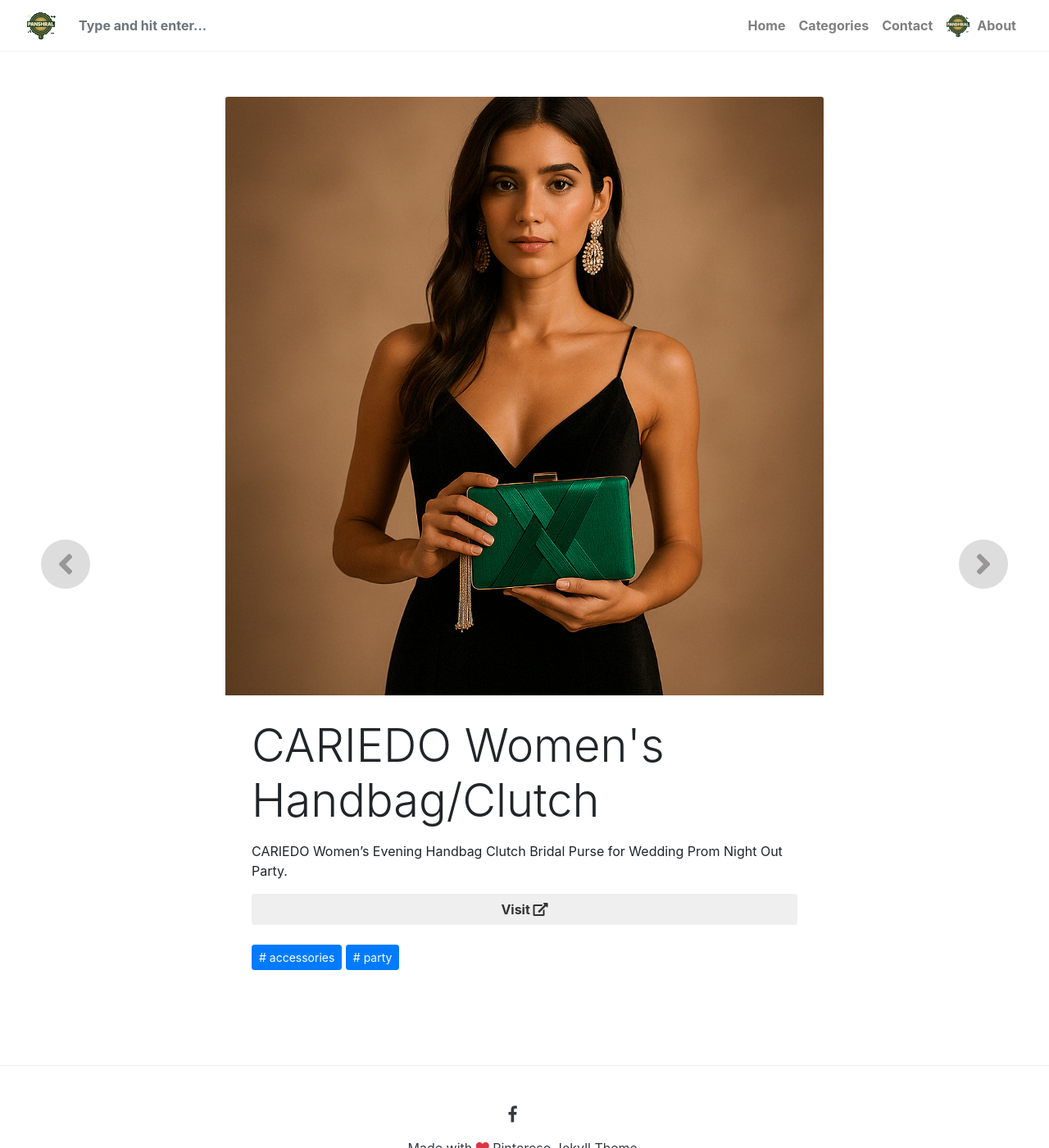
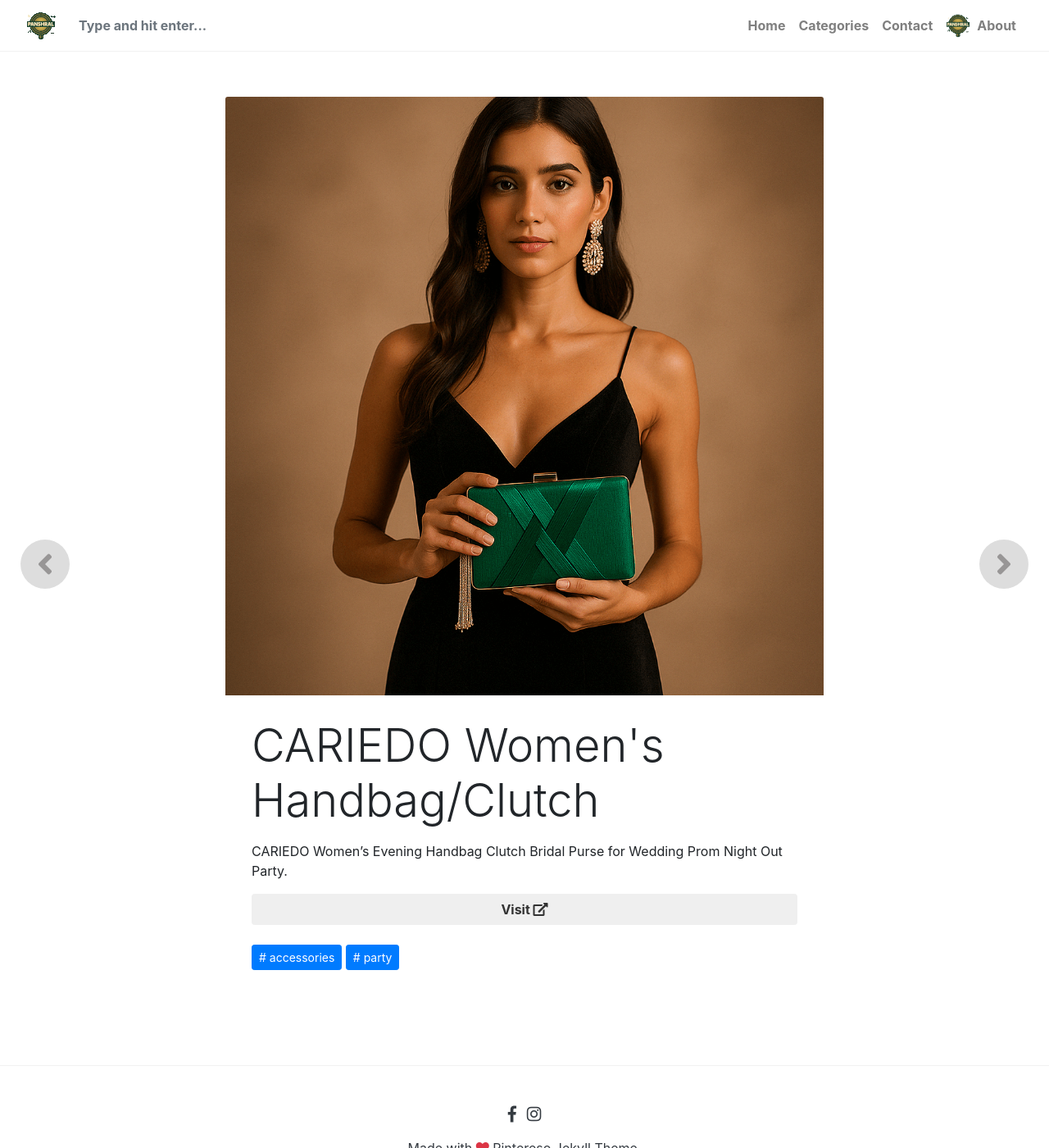
Before and after one commit to Panshral/Panshral.github.io, a Jekyll site: the page built from _posts/2025/April/2025-04-17-P2-Cariedo-Clutch.md, in a window 1280 px wide and 1400 px high. Shown: the whole window at 82% size. Built offline with Jekyll 4.4.1, drawn with Linux system fonts in a browser that asks for light colours; nearby versions of some CDN libraries; library files that are not in the unit come from our copies; comment, search, counter and statistics services are not loaded.

Commit message:
changes to navigation #4

```diff
--- a/_includes/footer-social.html
+++ b/_includes/footer-social.html
@@ -1,8 +1,7 @@
 <!--  Replace footer social links here -->
 
-<li class="d-inline-block ml-1 mr-1"><a target="_blank" href="www.facebook.com/panshral" class="text-dark"><i class="fab fa-facebook-f"></i></a>
-</li>
-<li class="d-inline-block ml-1 mr-1"><a target="_blank" href="www.instagram.com/panshral" class="text-dark"><i class="fa fa-instagram"></i></a></li>
+<li class="d-inline-block ml-1 mr-1"><a target="_blank" href="https://www.facebook.com/panshral" class="text-dark"><i class="fab fa-facebook-f"></i></a></li>
+<li class="d-inline-block ml-1 mr-1"><a target="_blank" href="https://www.instagram.com/panshral" class="text-dark"><i class="fab fa-instagram"></i></a></li>
 
 <!--
 <li class="d-inline-block ml-1 mr-1"><a target="_blank" href="https://twitter.com/wowthemesnet" class="text-dark"><i class="fab fa-twitter"></i></a></li>
--- a/_includes/menu-social.html
+++ b/_includes/menu-social.html
@@ -1,5 +1,5 @@
-<li class="d-inline-block ml-1 mr-1"><a target="_blank" href="www.facebook.com/panshral" class="text-dark"><i class="fa fa-facebook"></i></a></li>
-<li class="d-inline-block ml-1 mr-1"><a target="_blank" href="www.instagram.com/panshral" class="text-dark"><i class="fa fa-instagram"></i></a></li>
+<li class="d-inline-block ml-1 mr-1"><a target="_blank" href="https://www.facebook.com/panshral" class="text-dark"><i class="fab fa-facebook"></i></a></li>
+<li class="d-inline-block ml-1 mr-1"><a target="_blank" href="https://www.instagram.com/panshral" class="text-dark"><i class="fab fa-instagram"></i></a></li>
 
 
 <!--
--- a/assets/css/theme.css
+++ b/assets/css/theme.css
@@ -291,10 +291,10 @@
     color:#333;
 }
 a.prev {
-    left: 50px;
+    left: 25px;
 }
 a.next {
-    right: 50px;
+    right: 25px;
 }
 #resultsmodal {
      background: rgba(255,255,255,0.8);
```
